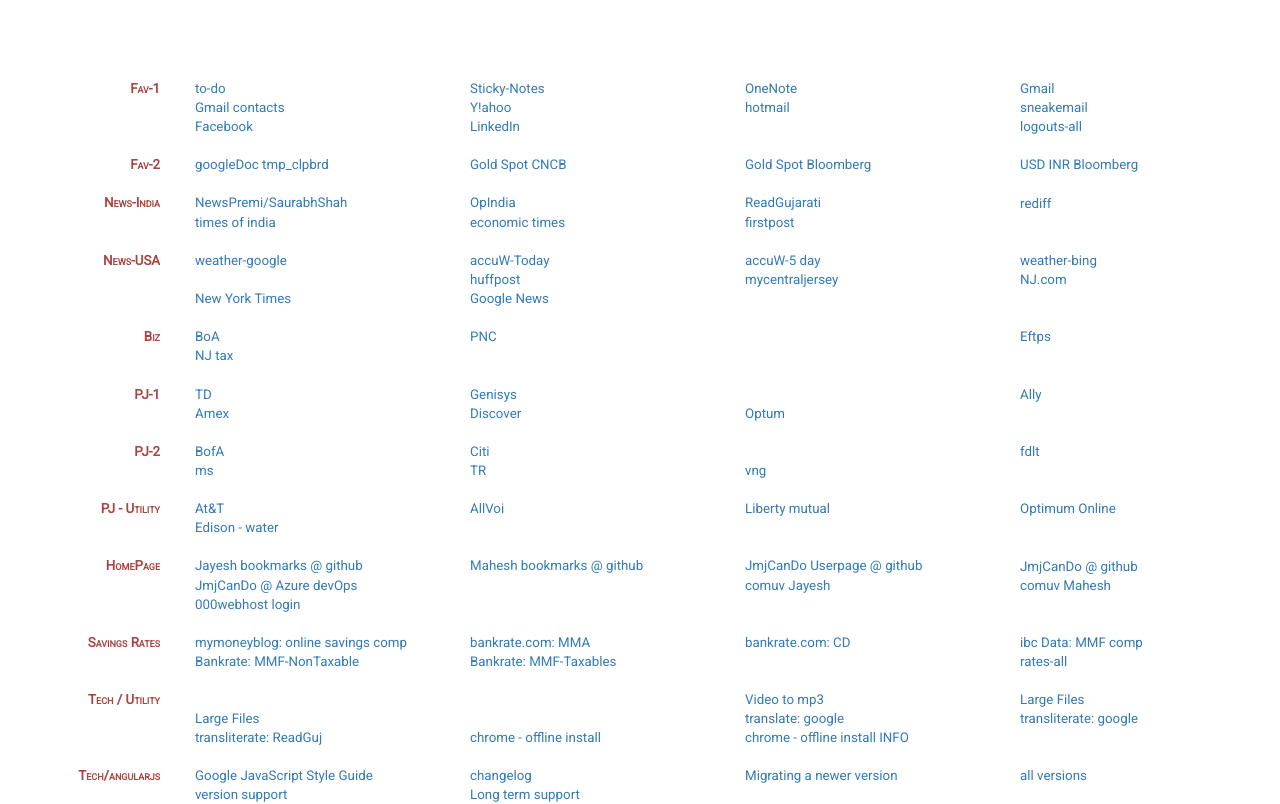
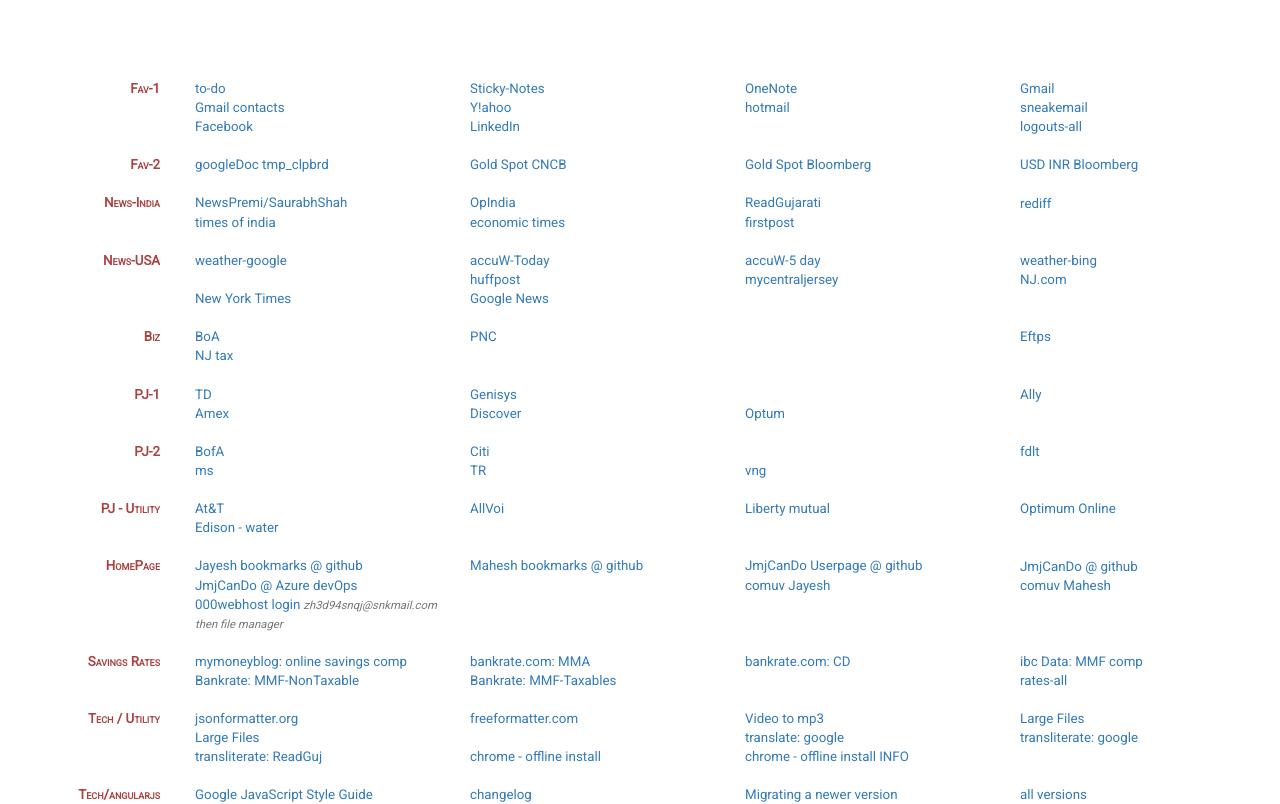
Before and after one commit to jmjcando/bookmarks, an Angular app: page /jmj in a window 1280 px wide. Shown: the top 804 px of the page. Built offline with nearby package versions, Linux system fonts and the light colour scheme.

Commit message:
fixBookmark and fixUrl migrated from angularjs

```diff
--- a/src/app/data/data.service.ts
+++ b/src/app/data/data.service.ts
@@ -19,13 +19,77 @@
 
 
   constructor() {
+
     this.data = {
       jmj: jmjData,
       mjj: mjjData,
       mock: mockData
     };
+
+    this.fixData(this.data.jmj);
+    console.log("jmj", this.data.jmj);
+    this.fixData(this.data.mock);
+
   }
 
 
+  private fixData(folders: jmjFolder[]) {
+
+    for (let idx in folders) {
+
+      let bkmrks = folders[idx].bkmrks;
+
+      for (let idx in bkmrks)
+
+        this.fixBookmark(bkmrks[idx]);
+    }
+  }
+
+
+  private fixBookmark(bkmrk: jmjBookmark): void {
+
+
+    switch (bkmrk.type) {
+
+      case 'multi-urls':
+        if (!bkmrk.urls)
+          break;
+
+        for (let idx in bkmrk.urls) {
+          bkmrk.urls[idx] = this.fixUrl(bkmrk.urls[idx] );
+        }
+
+        break;
+
+      case 'separator':
+        break;
+
+      default:
+
+        //fix title
+        if (!bkmrk.title) {
+          bkmrk.title = bkmrk.url;
+        }
+
+        //fix url
+        bkmrk.url = bkmrk.url && this.fixUrl(bkmrk.url);
+
+        break;
+    }
+
+
+
+
+    return;
+  }
+
+
+  //**********************************************
+  private fixUrl(url: string | undefined) : string {
+
+    var prefix = (url && !url.match(/^http/i)) ? "http://" : "";
+    return (prefix + url);
+  }
+
 
 }
--- a/src/app/jmj/jmj.component.html
+++ b/src/app/jmj/jmj.component.html
@@ -10,9 +10,19 @@
           <div *ngFor="let bookmark of folder.bkmrks " [ngSwitch]="bookmark.type" class="col-xs-3">
             <!--    | filter: {type: '!separator'}  -->
 
-            <a *ngSwitchCase="'multi-urls'" href="" (click)="openMultiUrls(bookmark.urls);">{{bookmark.title}}</a>
+            <a *ngSwitchCase="'multi-urls'"
+               href=""
+               (click)="openMultiUrls(bookmark.urls);">
+              {{bookmark.title}}
+            </a>
+
+
+
             <a *ngSwitchDefault [href]="bookmark.url">{{bookmark.title}}</a>
-            <em><span *ngIf="bookmark.note" class="small text-muted" ng-bind="bookmark.note"></span></em>
+
+            <em *ngIf="bookmark.note" class="small text-muted">
+                {{bookmark.note}}
+            </em>
           </div>
 
         </dd>
--- a/src/app/jmj/jmj.component.ts
+++ b/src/app/jmj/jmj.component.ts
@@ -26,7 +26,16 @@
   }
 
 
+  // works well in FF. Opens only one url in chrome
   public openMultiUrls(urls?: string[]) {
-    return ;
+    console.log("openMultiUrls", urls);
+
+    urls && urls.forEach((url, index) => {
+      let win:string = `win_${index}`;
+      console.log("url", url, "win", win);
+      window.open(url, win);
+    });
+
+    return false;
   }
 }
--- a/src/assets/data.mock.json
+++ b/src/assets/data.mock.json
@@ -3,24 +3,32 @@
     "title": "Fav-1",
     "bkmrks": [
       {
-        "type": "multi-urls",
-        "title": "open-all",
-        "urls": [ "http://google.com", "http://www.yahoo.com" ]
-      },
-      {
         "title": "Gmail",
         "url": "https://gmail.com"
       },
+
       {
         "title": "NO http google",
         "url": "google.com"
       },
+
       { "url": "no-title.com" },
+
       { "type": "separator" },
+
       {
-        "title": "BING",
-        "url": "http://bing.com"
+        "type": "multi-urls",
+        "title": "open-all",
+        "urls": [ "http://google.com", "www.yahoo.com" ]
+      },
+
+
+      {
+        "title": "BING with note",
+        "url": "http://bing.com",
+        "note":  "note here"
       }
+
     ]
   },
   {
```
